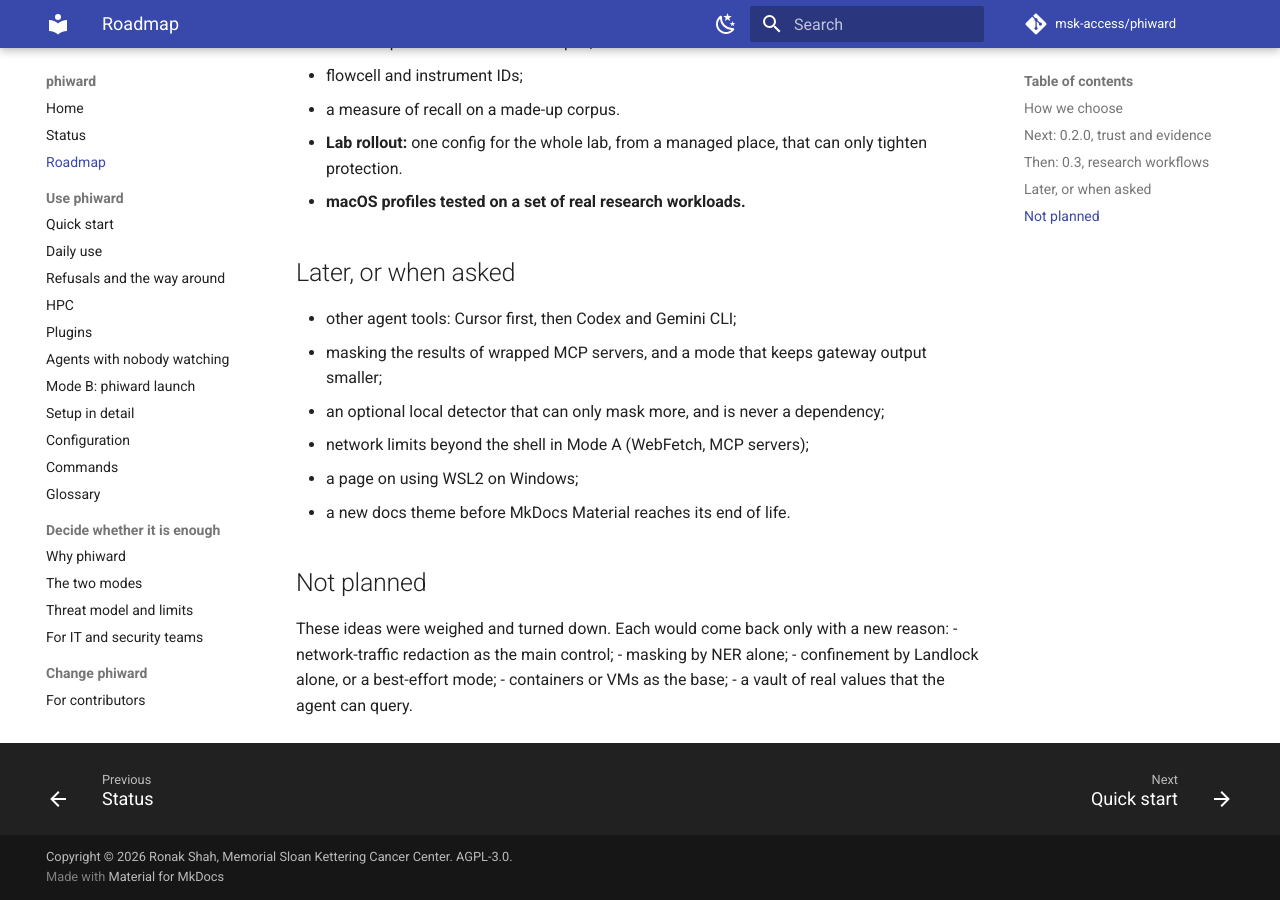
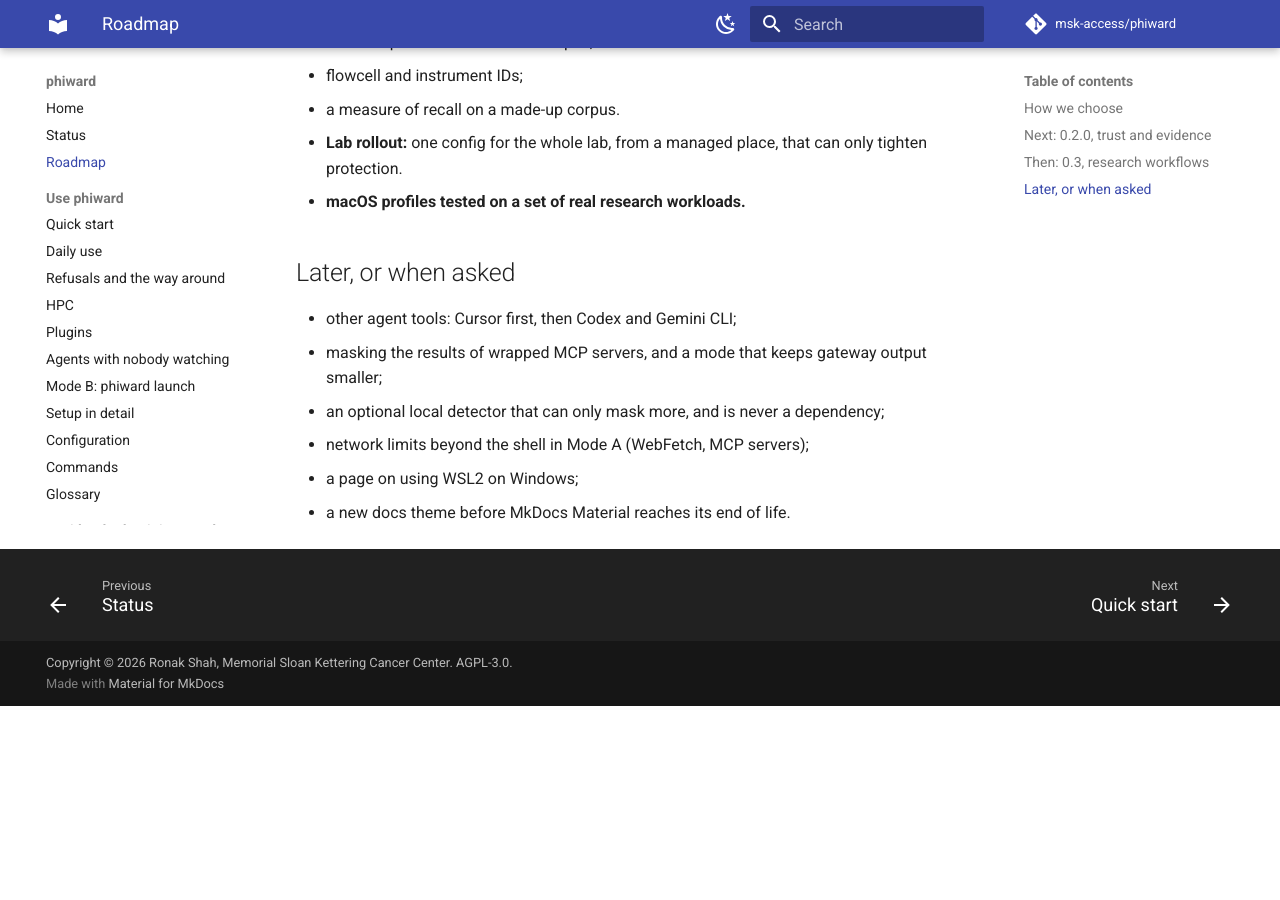
Before and after one commit to msk-access/phiward, an MkDocs documentation site: the page built from docs/roadmap.md, in a window 1280 px wide and 900 px high, scrolled down 2002 px. Built offline with MkDocs 1.6.1 and Material for MkDocs 9.7.7, drawn with Linux system fonts in a browser that asks for light colours; comment, search, counter and statistics services are not loaded; the version menu is left out; after the commit the page ends 2708 px from its top, so only the background shows below that.

Commit message:
docs(roadmap): drop the "Not planned" section for now
Its items are not in the decision record yet, and "a best-effort mode" reads as if it were
[shell] best_effort.

```diff
--- a/docs/roadmap.md
+++ b/docs/roadmap.md
@@ -77,12 +77,3 @@ The plan can change. What is built is in the CHANGELOG. What is not protected is
 - network limits beyond the shell in Mode A (WebFetch, MCP servers);
 - a page on using WSL2 on Windows;
 - a new docs theme before MkDocs Material reaches its end of life.
-
-## Not planned
-
-These ideas were weighed and turned down. Each would come back only with a new reason:
-- network-traffic redaction as the main control;
-- masking by NER alone;
-- confinement by Landlock alone, or a best-effort mode;
-- containers or VMs as the base;
-- a vault of real values that the agent can query.
```
